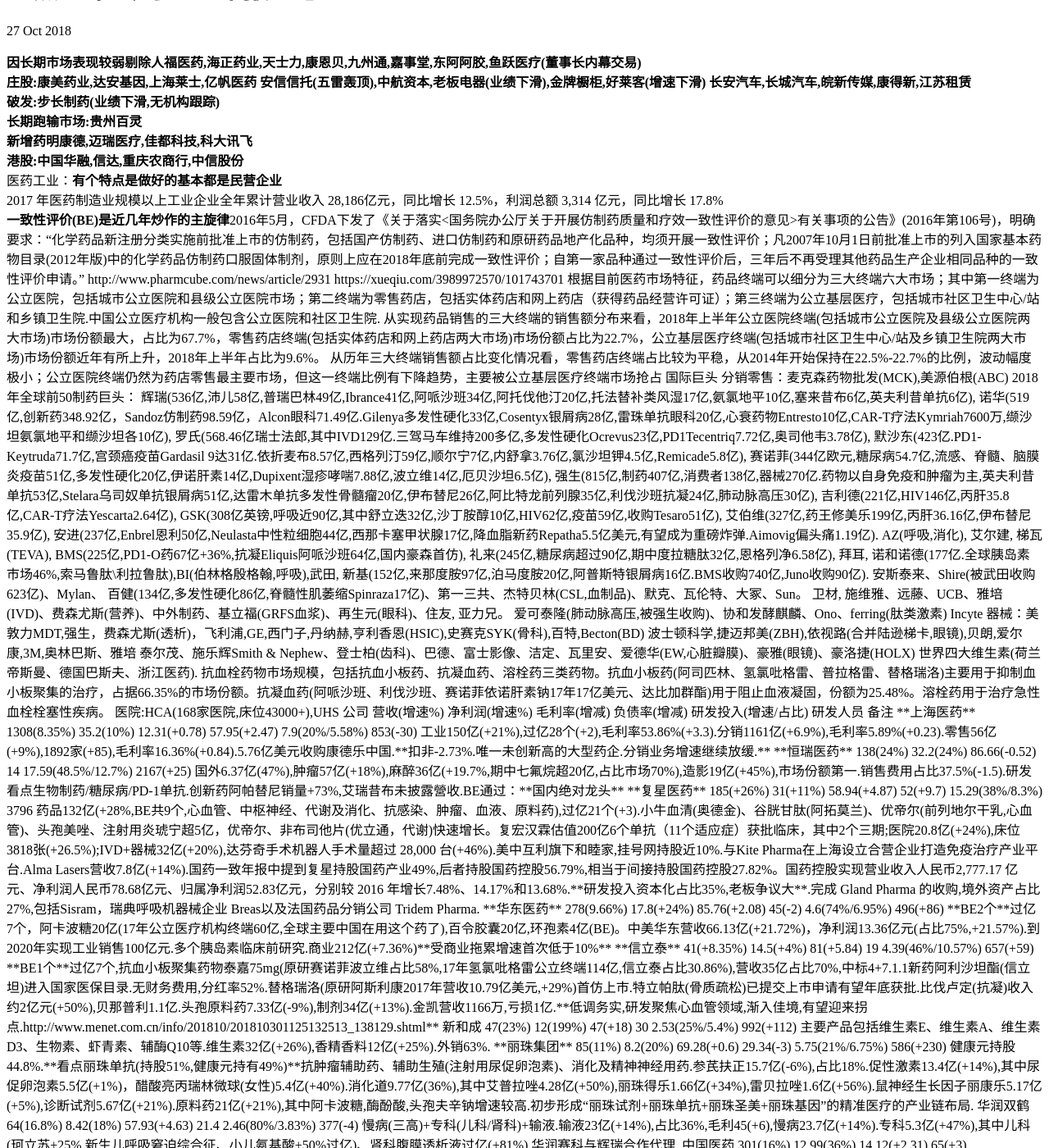
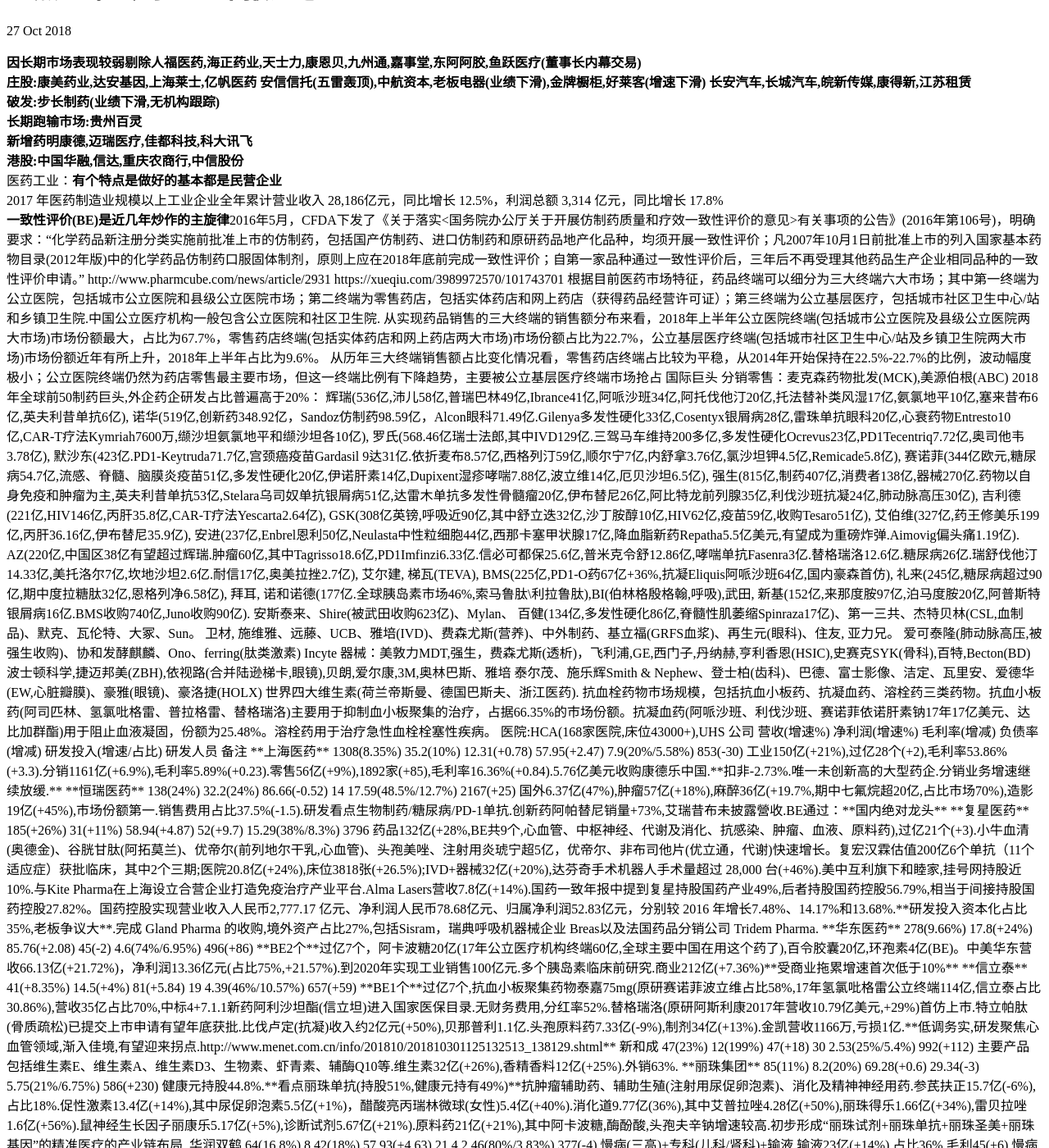
Before and after one commit to kingofhawks/kingofhawks.github.io, a Jekyll site: the page built from _posts/2018-10-27-重点上市公司2018年报汇总.md, in a window 1280 px wide and 1400 px high, scrolled down 226 px. Shown: the whole window at 82% size. Built offline with Jekyll 4.4.1, drawn with Linux system fonts in a browser that asks for light colours; our own code applies the rules of GitHub Pages for plain Markdown files; some of the changed text lies outside the part shown.

Commit message:
update post

```diff
--- a/_posts/2018-10-27-重点上市公司2018年报汇总.md
+++ b/_posts/2018-10-27-重点上市公司2018年报汇总.md
@@ -16,7 +16,7 @@
 从历年三大终端销售额占比变化情况看，零售药店终端占比较为平稳，从2014年开始保持在22.5%-22.7%的比例，波动幅度极小；公立医院终端仍然为药店零售最主要市场，但这一终端比例有下降趋势，主要被公立基层医疗终端市场抢占
 国际巨头
 分销零售：麦克森药物批发(MCK),美源伯根(ABC)
-2018年全球前50制药巨头：
+2018年全球前50制药巨头,外企药企研发占比普遍高于20%：
 辉瑞(536亿,沛儿58亿,普瑞巴林49亿,Ibrance41亿,阿哌沙班34亿,阿托伐他汀20亿,托法替补类风湿17亿,氨氯地平10亿,塞来昔布6亿,英夫利昔单抗6亿),
 诺华(519亿,创新药348.92亿，Sandoz仿制药98.59亿，Alcon眼科71.49亿.Gilenya多发性硬化33亿,Cosentyx银屑病28亿,雷珠单抗眼科20亿,心衰药物Entresto10亿,CAR-T疗法Kymriah7600万,缬沙坦氨氯地平和缬沙坦各10亿),
 罗氏(568.46亿瑞士法郎,其中IVD129亿.三驾马车维持200多亿,多发性硬化Ocrevus23亿,PD1Tecentriq7.72亿,奥司他韦3.78亿),
@@ -27,7 +27,7 @@
 GSK(308亿英镑,呼吸近90亿,其中舒立迭32亿,沙丁胺醇10亿,HIV62亿,疫苗59亿,收购Tesaro51亿),
 艾伯维(327亿,药王修美乐199亿,丙肝36.16亿,伊布替尼35.9亿),
 安进(237亿,Enbrel恩利50亿,Neulasta中性粒细胞44亿,西那卡塞甲状腺17亿,降血脂新药Repatha5.5亿美元,有望成为重磅炸弹.Aimovig偏头痛1.19亿).
-AZ(呼吸,消化),
+AZ(220亿,中国区38亿有望超过辉瑞.肿瘤60亿,其中Tagrisso18.6亿,PD1Imfinzi6.33亿.信必可都保25.6亿,普米克令舒12.86亿,哮喘单抗Fasenra3亿.替格瑞洛12.6亿.糖尿病26亿.瑞舒伐他汀14.33亿,美托洛尔7亿,坎地沙坦2.6亿.耐信17亿,奥美拉挫2.7亿),
 艾尔建,
 梯瓦(TEVA),
 BMS(225亿,PD1-O药67亿+36%,抗凝Eliquis阿哌沙班64亿,国内豪森首仿),
```
